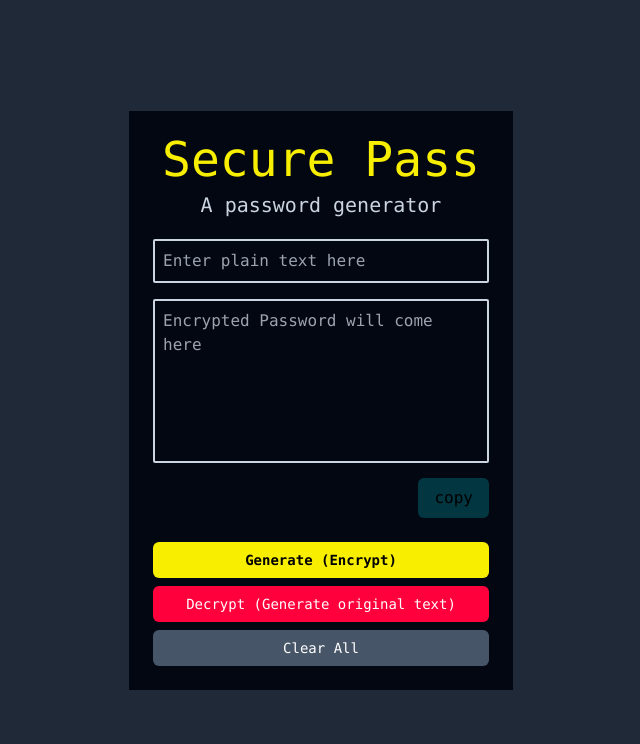
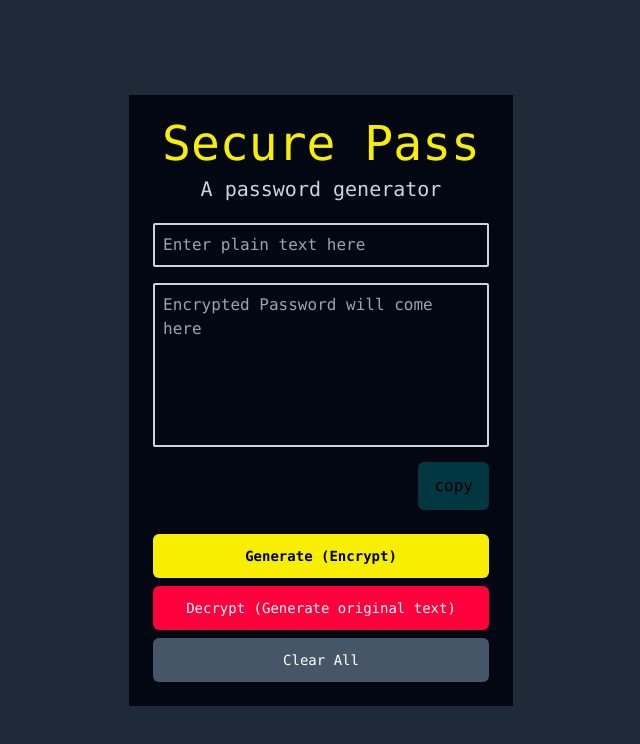
Before and after one commit to GeekyNaved/securepass-chromeExtension, a React (Vite) app: page / in a window 1280 px wide. Shown: the top 744 px of the page, without its empty margins (319-959 px from the left). Built offline with nearby package versions, Linux system fonts and the light colour scheme.

Commit message:
updating padding of buttons

```diff
--- a/src/App.tsx
+++ b/src/App.tsx
@@ -110,11 +110,11 @@ export default function App() {
             <textarea rows={6} value={encryptedTxt} className="p-2 w-full border-2 border-slate-300 rounded-sm bg-gray-950 text-customAqua focus:outline-none focus:border-customAqua resize-none"
               placeholder="Encrypted Password will come here" onChange={handleEncryptedTxtChange} />
             <div className="flex justify-end">
-              <button className="text-black bg-customAqua hover:bg-opacity-50 mt-2 text-md px-4 py-2 border-none rounded-md disabled:bg-opacity-20" onClick={copy} disabled={encryptedTxt?.length == 0 ? true : false}>copy</button>
+              <button className="text-black bg-customAqua hover:bg-opacity-50 mt-2 text-md px-4 py-3 border-none rounded-md disabled:bg-opacity-20" onClick={copy} disabled={encryptedTxt?.length == 0 ? true : false}>copy</button>
             </div>
           </div>
           <div className="mt-4">
-            <button className="text-black font-bold bg-customYellow hover:bg-opacity-50 mt-2 text-xs md:text-sm w-full px-4 py-2 border-none rounded-md" onClick={generatePassword}>
+            <button className="text-black font-bold bg-customYellow hover:bg-opacity-50 mt-2 text-xs md:text-sm w-full px-4 py-3 border-none rounded-md" onClick={generatePassword}>
               {
                 encryptionLoading
                   ? (
@@ -136,7 +136,7 @@ export default function App() {
                   )}
             </button>
 
-            <button className="text-white bg-customRed hover:bg-opacity-80 mt-2 text-xs md:text-sm w-full px-4 py-2 border-none rounded-md" onClick={decryptPassword}>
+            <button className="text-white bg-customRed hover:bg-opacity-80 mt-2 text-xs md:text-sm w-full px-4 py-3 border-none rounded-md" onClick={decryptPassword}>
               {
                 decryptionLoading
                   ? (
@@ -158,7 +158,7 @@ export default function App() {
                   )}
             </button>
 
-            <button className="text-white bg-slate-600 hover:bg-opacity-50 mt-2 text-xs md:text-sm w-full px-4 py-2 border-none rounded-md" onClick={clear}> Clear All</button>
+            <button className="text-white bg-slate-600 hover:bg-opacity-50 mt-2 text-xs md:text-sm w-full px-4 py-3 border-none rounded-md" onClick={clear}> Clear All</button>
           </div>
         </div>
       </div>
```
